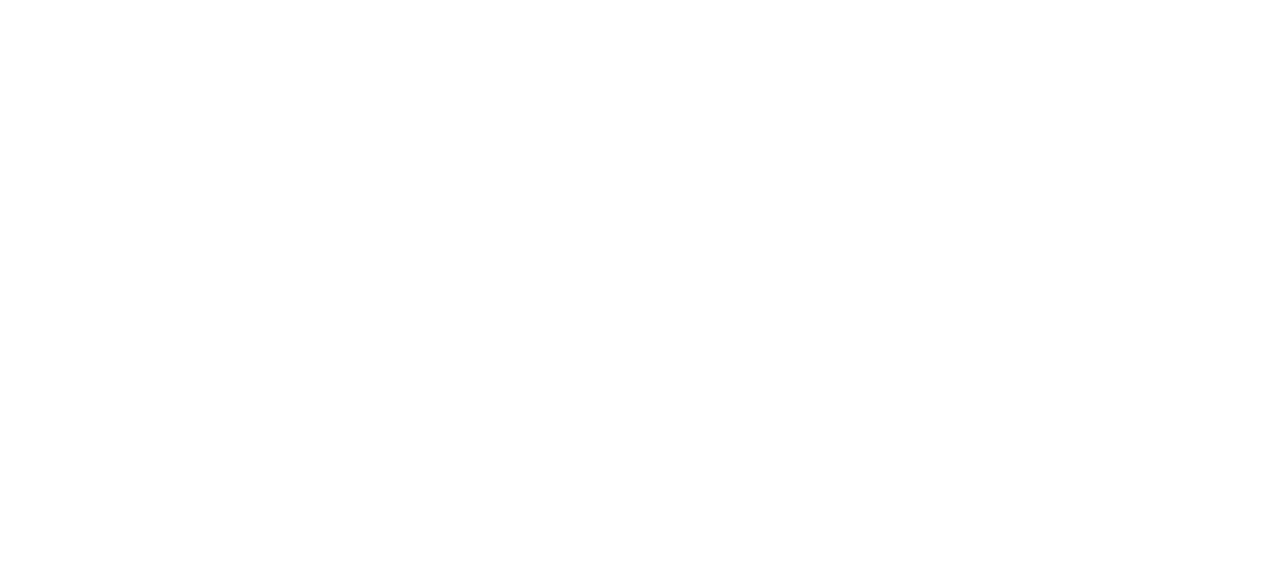
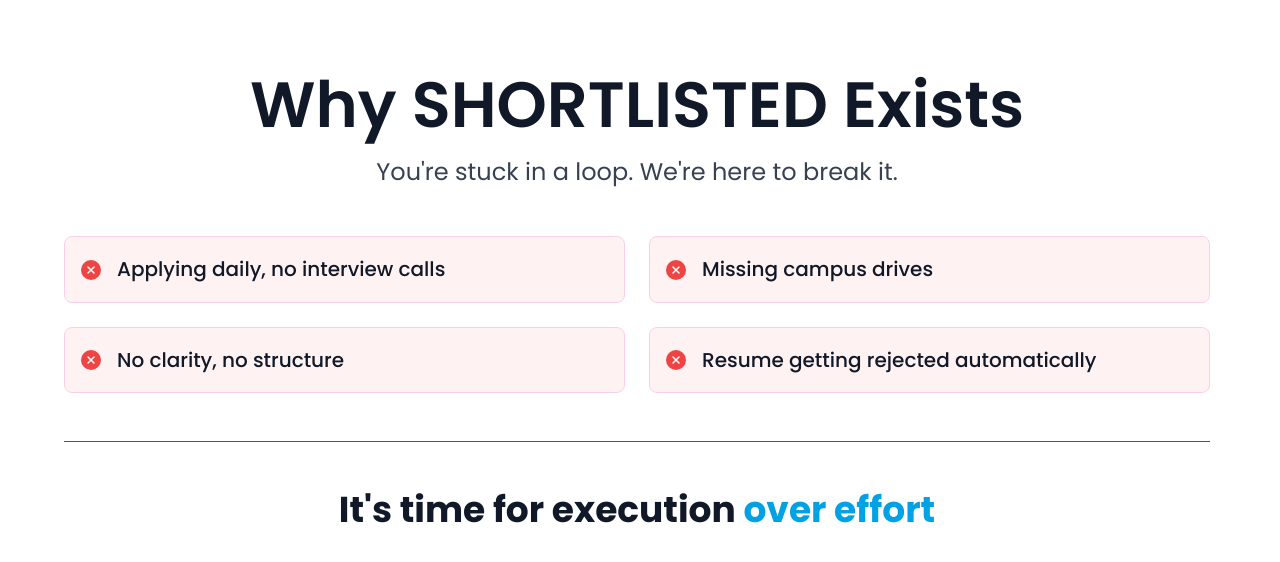
Before and after one commit to HIREKARMA1/shortlisted-ui, a Next.js app: page / in a window 1280 px wide. Shown: the part 890-1452 px from the top of the page. Before the commit the page ends 864 px from the top, so only its background shows below. Built offline with nearby package versions, Linux system fonts and the light colour scheme.

Commit message:
why shotlisted page created
Signed-off-by: Lkanath Panda <lokanthpanda128@gmai.com>

```diff
--- a/app/page.tsx
+++ b/app/page.tsx
@@ -1,9 +1,11 @@
 import { HeroSection } from "@/components/home/hero-section"
+import { WhyShortlistedSection } from "@/components/home/why-shortlisted-section"
 
 export default function HomePage() {
     return (
         <main className="bg-white dark:bg-[#1a1f2e] min-h-screen">
             <HeroSection />
+            <WhyShortlistedSection />
         </main>
     )
 }
--- a/components/home/index.ts
+++ b/components/home/index.ts
@@ -1 +1,2 @@
 export { HeroSection } from "./hero-section"
+export { WhyShortlistedSection } from "./why-shortlisted-section"
--- /dev/null
+++ b/components/home/why-shortlisted-section.tsx
@@ -0,0 +1,65 @@
+"use client"
+
+import { X } from "lucide-react"
+import { cn } from "@/lib/utils"
+
+const problems = [
+  "Applying daily, no interview calls",
+  "Missing campus drives",
+  "No clarity, no structure",
+  "Resume getting rejected automatically",
+]
+
+export function WhyShortlistedSection() {
+  return (
+    <section className="relative bg-white dark:bg-[#1a1f2e] py-16 lg:py-24">
+      <div className="container mx-auto px-4 sm:px-6 lg:px-12 xl:px-16 max-w-[1600px]">
+        {/* Title */}
+        <div className="text-center mb-12">
+          <h1 className="font-semibold text-[64px] leading-[1.1] text-gray-900 dark:text-white font-poppins mb-4">
+            Why SHORTLISTED Exists
+          </h1>
+          <p className="font-normal text-2xl text-gray-700 dark:text-gray-300 font-poppins">
+            You&apos;re stuck in a loop. We&apos;re here to break it.
+          </p>
+        </div>
+
+
+
+        {/* Problems Grid - 2x2 */}
+        <div className="grid grid-cols-1 sm:grid-cols-2 gap-4 lg:gap-6 mb-8 lg:mb-12">
+          {problems.map((problem, index) => (
+            <div
+              key={index}
+              className={cn(
+                "bg-[#fef2f2] dark:bg-[#FFE1E2] rounded-lg p-4",
+                "flex items-center gap-4",
+                "border border-pink-200 dark:border-pink-900/30"
+              )}
+            >
+              {/* Red X Icon */}
+              <div className="flex-shrink-0 flex items-center justify-center w-5 h-5 rounded-full bg-red-500">
+                <X className="w-3 h-3 text-white stroke-[3]" />
+              </div>
+              {/* Problem Text */}
+              <p className="font-medium text-[20px] leading-relaxed text-gray-900 dark:text-[#474747] font-poppins">
+                {problem}
+              </p>
+            </div>
+          ))}
+        </div>
+
+        {/* Separator Line */}
+        <div className="w-full h-px bg-gray-600 dark:bg-gray-700 my-8 lg:my-12" />
+
+        {/* Concluding Statement */}
+        <div className="text-center">
+          <p className="text-2xl lg:text-3xl xl:text-4xl font-bold font-poppins">
+            <span className="text-gray-900 dark:text-white font-poppins">It&apos;s time for execution </span>
+            <span className="text-[#00a2e5]">over effort</span>
+          </p>
+        </div>
+      </div>
+    </section>
+  )
+}
```
